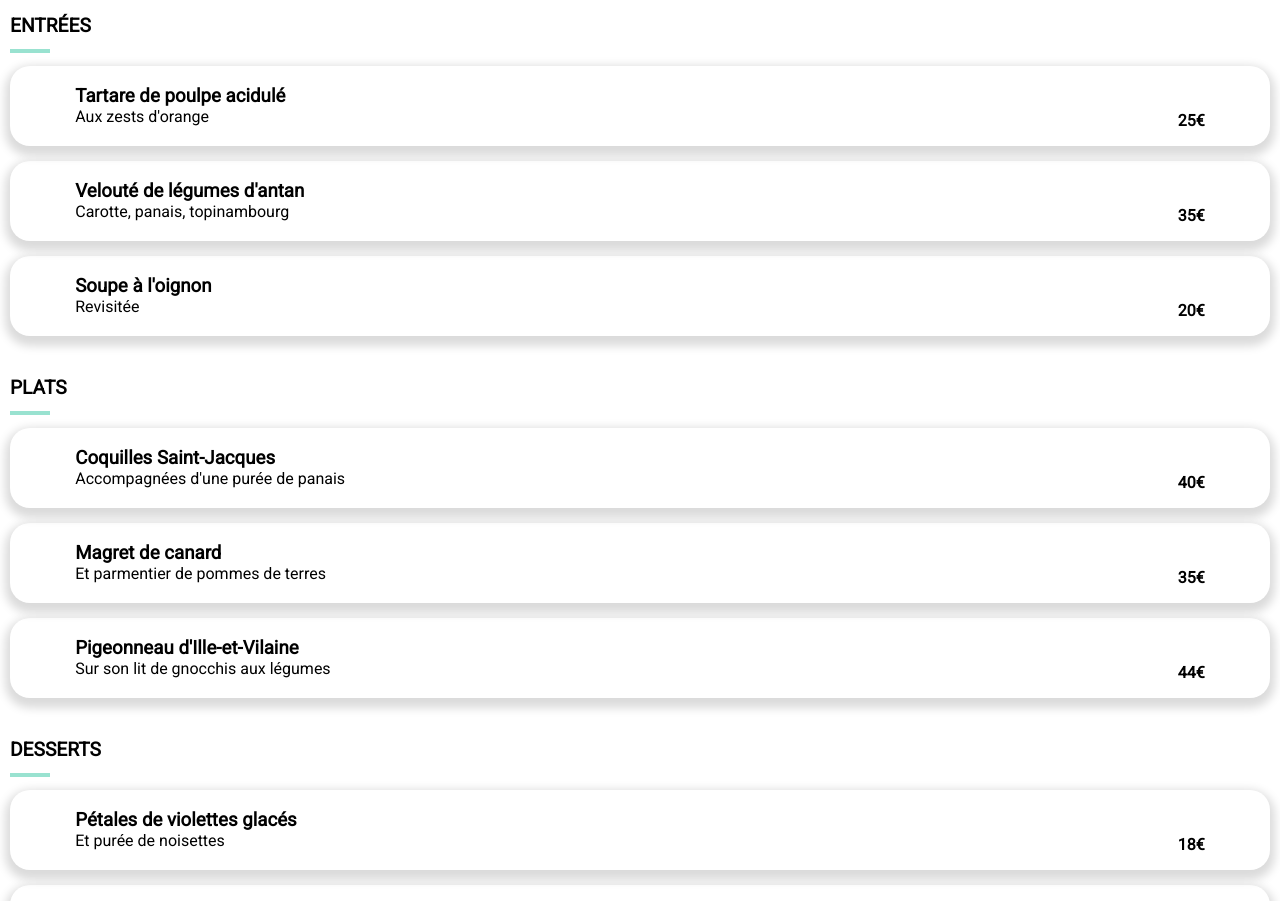
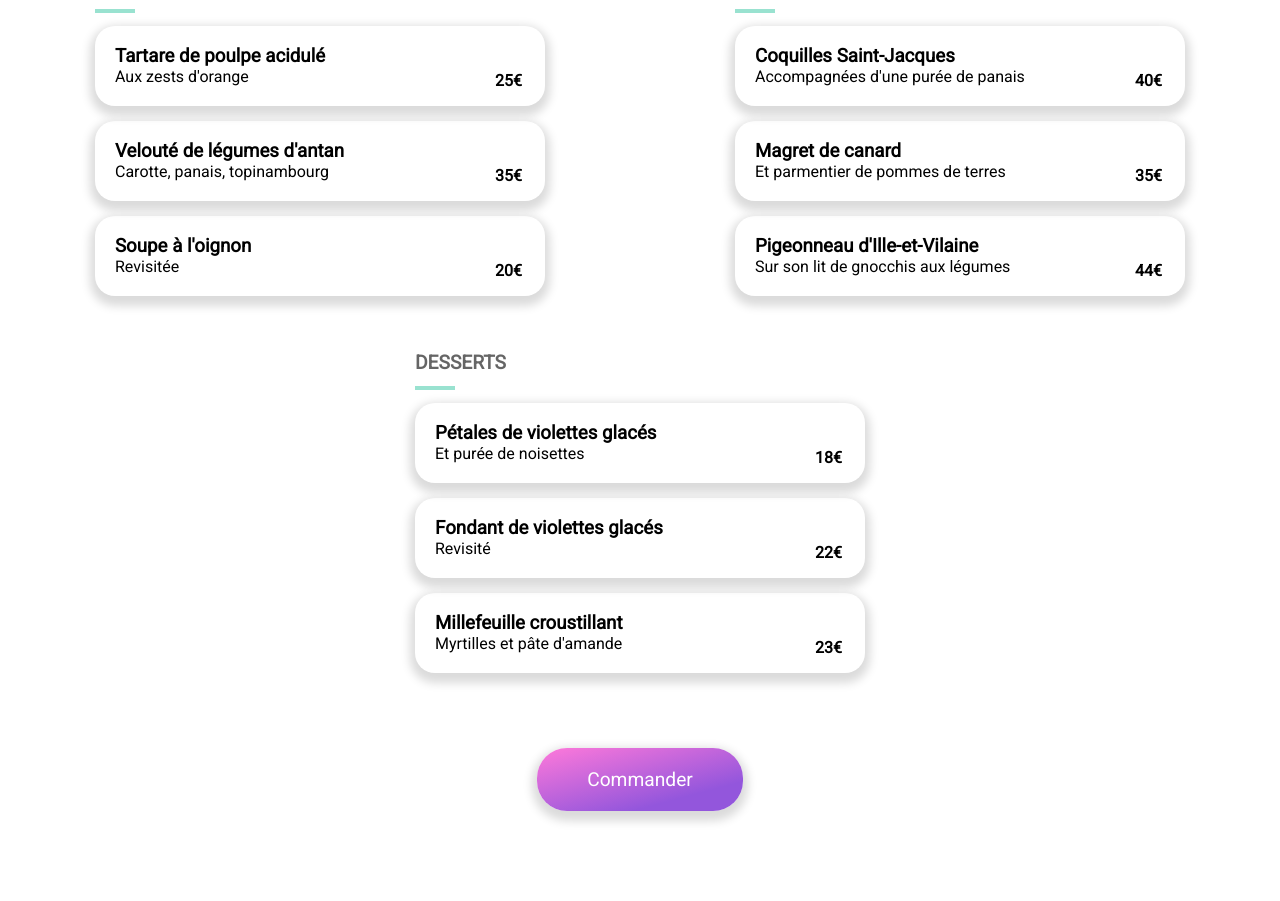
Before and after one commit to Valoucoco/ColletteValentin_3_14052022, a website: page pages/a-la-francaise.html in a window 1280 px wide. Shown: the part 439-1340 px from the top of the page. Drawn offline with Linux system fonts and the light colour scheme; a web font is replaced by a local one.

Commit message:
menus terminé, effet terminé, en attente de validation par Christophe

```diff
--- a/assets/sass/components/_keyframes.scss
+++ b/assets/sass/components/_keyframes.scss
@@ -68,6 +68,9 @@
         opacity: 50%;
         transform: scale(1);
     }
+    90% {
+        opacity: 75%;
+    }
     100% {
         transform: scale(1);
     }
--- a/assets/sass/layout/_header.scss
+++ b/assets/sass/layout/_header.scss
@@ -25,8 +25,9 @@ header {
         color: black;
         font-size: 1.4em;
         width: 90px;
-        height: 30px;
+        height: 50px;
+        position: absolute;
+        display: flex;
         align-items: center;
-        position: absolute;
     }
 }
--- a/assets/sass/pages/_home.scss
+++ b/assets/sass/pages/_home.scss
@@ -31,6 +31,7 @@
         @media screen and (min-width: 767px) {
             display: flex;
             flex-wrap: nowrap;
+            margin: 0 0 0 10px;
         }
     }
     li {
@@ -41,6 +42,10 @@
         text-align: center;
         width: 300px;
         background-color: $background2;
+        &:hover {
+            background-color: $background1;
+            transition: 0.5s;
+        }
         @media screen and (min-width: 767px) {
             margin: 20px 15px;
         }
@@ -51,7 +56,7 @@
             background-color: $primarycolor;
             color: white;
             font-size: 18px;
-            transform: translate(-30px, 0px);
+            transform: translate(-40px, 0px);
         }
         p {
             font-size: 1em;
@@ -127,13 +132,26 @@
             transform: translate(0, -5px);
             display: flex;
             justify-content: space-between;
+            position: relative;
             div {
                 margin: 15px 0 0 15px;
             }
-            i {
+            .fa-regular {
                 font-size: 1.5em;
-                margin: 20px;
-            }
+                margin: 25px;
+                &:hover {
+                    opacity: 0%;
+                    transition: 0.3s;
+                }
+            }/*
+            .fa-solid {
+                opacity: 0;
+                color: linear-gradient(90deg, #e72c83 0%,#a742c6 100%);
+                &:hover {
+                    opacity: 100%;
+                    transition: 0.3s;
+                }
+            }*/
         }
     }
 }
--- a/assets/sass/pages/_menu.scss
+++ b/assets/sass/pages/_menu.scss
@@ -9,24 +9,42 @@
         border-radius: 40px 40px 0 0;
         margin-top: -100px;
         position: relative;
+        display: flex;
+        flex-direction: row;
+        flex-wrap: wrap;
+        justify-content: space-around;
+        @media screen and (max-width: 940px) {
+            justify-content: center;
+        }
         h1 {
             padding: 30px 0 0 20px;
             font-size: 2.2em;
             font-family: "Shrikhand", cursive;
         }
-        i{
+        .fa-heart {
             padding: 35px 40px 0 0;
             font-size: 1.4em;
-            z-index: 1;
         }
         .restaurant_name {
             display: flex;
             justify-content: space-between;
+            width: 100%;
         }
-        section {
+        .food-section {
             margin: 40px 10px 0 10px;
+            min-width: 450px;
+            @media screen and (min-width: 767px) {
+                width: 30%;
+            }
+            @media screen and (max-width: 940px) {
+                width: 90%;
+                display: flex;
+                flex-direction: column;
+                align-items: center;
+            }
             h2{
                 font-size: 1.2em;
+                opacity: 60%;
             }
             .underline {
                 color: #99E2D0;
@@ -36,15 +54,15 @@
             }
         }
         article {
-            width: 100%;
+            width: 450px;
             height: 80px;
             margin: 10px 0 15px 0;
             display: flex;
             align-items: center;
-            padding: 10px 10px;
             position: relative;
             border-radius: 20px;
             box-shadow: 0px 5px 10px 5px #dbdbdb;
+            overflow: hidden;
             &:nth-of-type(1) {
                 animation: hide 0.5s;
             }
@@ -55,11 +73,48 @@
                 animation: hide 0.9s;
             }
             div {
-                width: 80%;
+                width: 100%;
+                padding: 10px 20px;
             }
-            span {
+            .price {
                 font-weight:bold;
-                margin-top: 30px;
+                margin: 30px 10px 0 0;
+                position: absolute;
+                transform: translateX(400px);
+            }
+            .menu-selection {
+                cursor: pointer;
+                background-color: #99E2D0;
+                width: 70px;
+                height: 100%;
+                border-top-right-radius: 15px;
+                border-bottom-right-radius: 15px;
+                position: absolute;
+                transform: translateX(450px);
+                i {
+                    color: white;
+                    font-size: 2em;
+                    height: 100%;
+                    display: flex;
+                    align-items: center;
+                    justify-content: center;
+                }
+            }
+            &:hover {
+                transition: 1s;
+                .menu-selection {
+                    position: absolute;
+                    transform: translateX(380px);
+                    transition: 0.7s;
+                }
+                i {
+                    transform: rotateZ(-360deg);
+                    transition: 0.7s;
+                }
+                .price {
+                    transition: 0.5s;
+                    transform: translateX(340px)
+                }
             }
         }
     }
--- a/pages/a-la-francaise.html
+++ b/pages/a-la-francaise.html
@@ -34,7 +34,7 @@
           <h1>À la française</h1>
           <i class="fa-regular fa-heart"></i>
         </section>
-        <section>
+        <section class="food-section">
           <h2>ENTRÉES</h2>
           <span class="underline"></span>
           <article>
@@ -42,24 +42,33 @@
               <h3>Tartare de poulpe acidulé</h3>
               <p>Aux zests d'orange</p>
             </div>
-            <span>25€</span>
+            <span class="price">25€</span>
+            <div class="menu-selection">
+              <span><i class="fa-solid fa-circle-check"></i></span>
+          </div>
           </article>
           <article>
             <div>
               <h3>Velouté de légumes d'antan</h3>
               <p>Carotte, panais, topinambourg</p>
             </div>
-            <span>35€</span>
+            <span class="price">35€</span>
+            <div class="menu-selection">
+              <span><i class="fa-solid fa-circle-check"></i></span>
+          </div>
           </article>
           <article>
             <div>
               <h3>Soupe à l'oignon</h3>
               <p>Revisitée</p>
             </div>
-            <span>20€</span>
+            <span class="price">20€</span>
+            <div class="menu-selection">
+              <span><i class="fa-solid fa-circle-check"></i></span>
+          </div>
           </article>
         </section>
-        <section>
+        <section class="food-section">
           <h2>PLATS</h2>
           <span class="underline"></span>
           <article>
@@ -67,24 +76,33 @@
               <h3>Coquilles Saint-Jacques</h3>
               <p>Accompagnées d'une purée de panais</p>
             </div>
-            <span>40€</span>
+            <span class="price">40€</span>
+            <div class="menu-selection">
+              <span><i class="fa-solid fa-circle-check"></i></span>
+          </div>
           </article>
           <article>
             <div>
               <h3>Magret de canard</h3>
               <p>Et parmentier de pommes de terres</p>
             </div>
-            <span>35€</span>
+            <span class="price">35€</span>
+            <div class="menu-selection">
+              <span><i class="fa-solid fa-circle-check"></i></span>
+          </div>
           </article>
           <article>
             <div>
               <h3>Pigeonneau d'Ille-et-Vilaine</h3>
               <p>Sur son lit de gnocchis aux légumes</p>
             </div>
-            <span>44€</span>
+            <span class="price">44€</span>
+            <div class="menu-selection">
+              <span><i class="fa-solid fa-circle-check"></i></span>
+          </div>
           </article>
         </section>
-        <section>
+        <section class="food-section">
           <h2>DESSERTS</h2>
           <span class="underline"></span>
           <article>
@@ -92,23 +110,33 @@
               <h3>Pétales de violettes glacés</h3>
               <p>Et purée de noisettes</p>
             </div>
-            <span>18€</span>
+            <span class="price">18€</span>
+            <div class="menu-selection">
+              <span><i class="fa-solid fa-circle-check"></i></span>
+          </div>
           </article>
           <article>
             <div>
               <h3>Fondant de violettes glacés</h3>
               <p>Revisité</p>
             </div>
-            <span>22€</span>
+            <span class="price">22€</span>
+            <div class="menu-selection">
+              <span><i class="fa-solid fa-circle-check"></i></span>
+          </div>
           </article>
           <article>
             <div>
               <h3>Millefeuille croustillant</h3>
               <p>Myrtilles et pâte d'amande</p>
             </div>
-            <span>23€</span>
+            <span class="price">23€</span>
+            <div class="menu-selection">
+              <span><i class="fa-solid fa-circle-check"></i></span>
+          </div>
           </article>
         </section>
+      </div>
       </div>
       <div class="button-space">
       <a href="#" class="button">Commander</a>
```
Also changed, not shown: index.html (+4 -0 lines), public/css/style.css, 1 other file.
